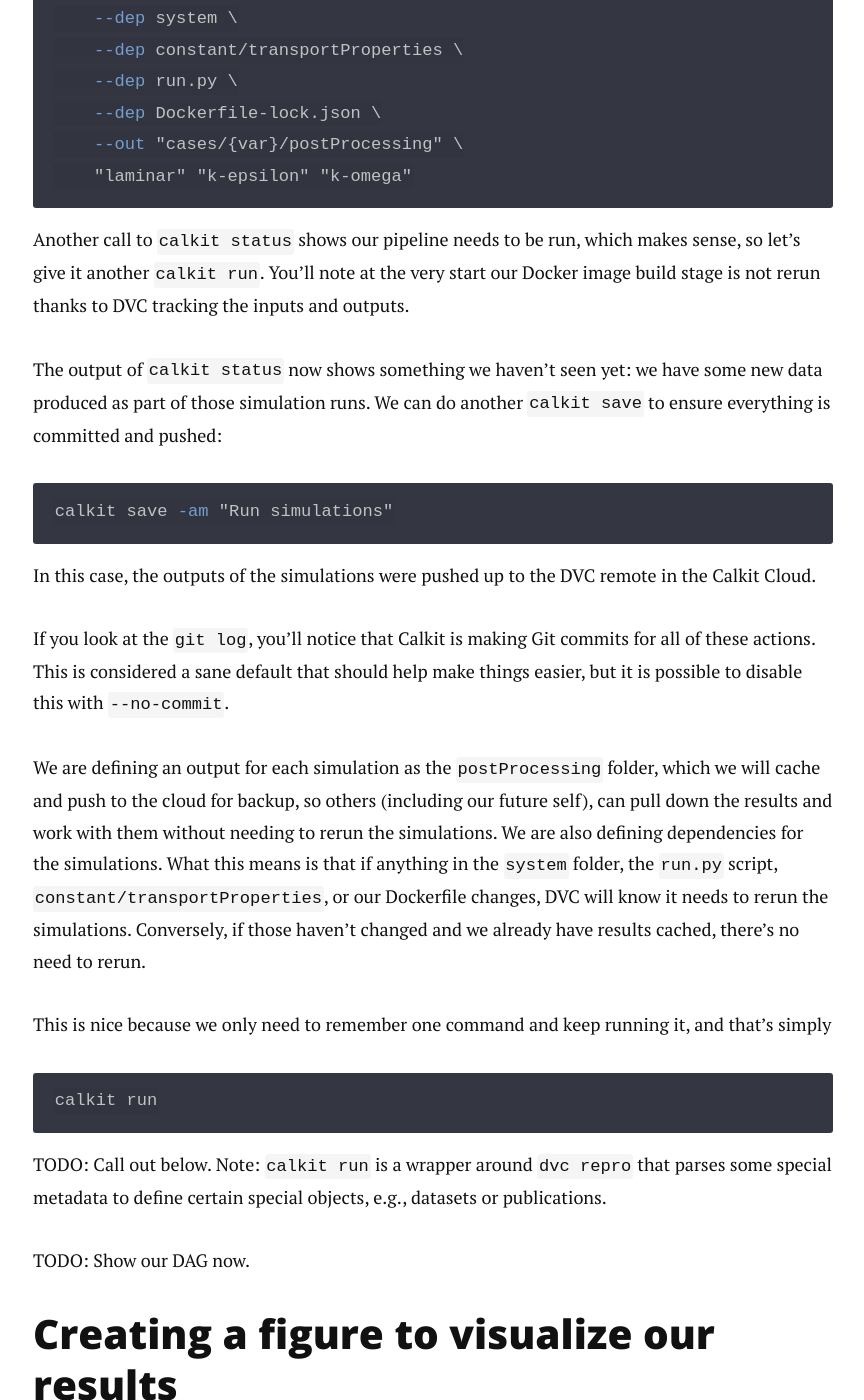
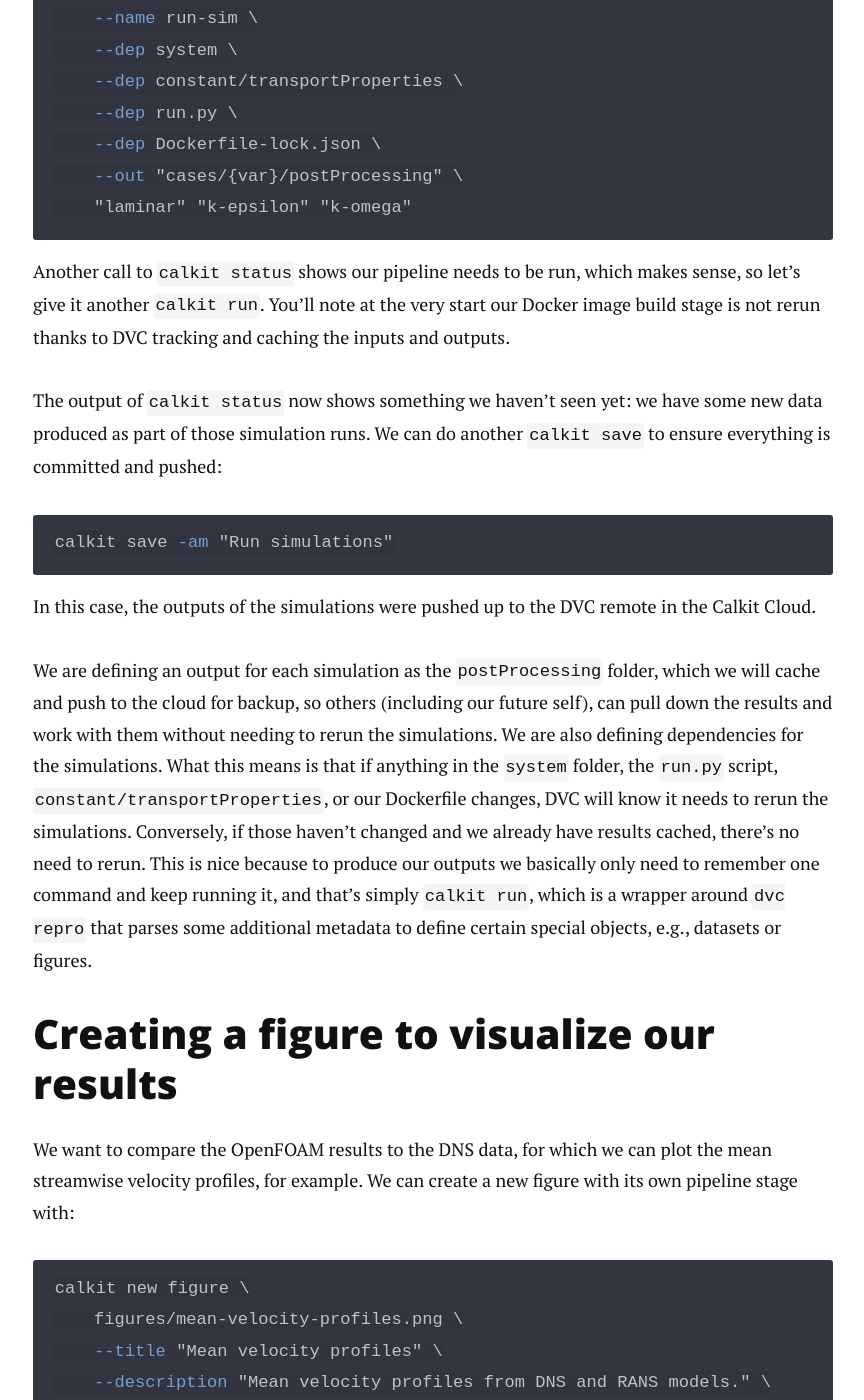
Before and after one commit to petebachant/petebachant.github.io, a Jekyll site: the page built from index.html, in a window 1280 px wide and 1400 px high, scrolled down 12244 px. Shown: the whole window, without its empty margins (207-1071 px from the left). Built offline with Jekyll 4.4.1, drawn with Linux system fonts in a browser that asks for light colours; nearby versions of some CDN libraries; formulas are drawn with MathJax 3; the list of posts is cut into pages by our own code; some of the changed text lies outside the part shown.

Commit message:
Update of-repro post

````diff
--- a/_posts/2024-10-23-reproducible-openfoam.markdown
+++ b/_posts/2024-10-23-reproducible-openfoam.markdown
@@ -145,9 +145,9 @@
 
 ## Creating a reproducible OpenFOAM environment with Docker
 
-If you've never heard of or worked with Docker,
+If you've never worked with Docker,
 it can sound a bit daunting,
-but Calkit has some tooling to make it a little simpler.
+but Calkit has some tooling to make it a bit easier.
 Basically, Docker is going to let us create isolated reproducible
 environments in which to run software and will keep track of
 which environments belong to this project in the `calkit.yaml` file.
@@ -185,7 +185,9 @@
 ![Status after first Calkit run.](/images/repro-openfoam/status-after-run-docker-build.png)
 
 We'll need to add that `Dockerfile-lock.json` file to our repo and then
-commit and push. We can do this with the `calkit save` command:
+commit and push to the cloud so it is backed up and accessible to our
+collaborators.
+We can do this with the `calkit save` command:
 
 ```sh
 calkit save dvc.lock Dockerfile-lock.json -m "Run pipeline to build Docker image"
@@ -205,8 +207,8 @@
 calkit runenv -- blockMesh -help
 ```
 
-This is great. We didn't need to install OpenFOAM, and neither will our
-collaborators.
+Now we're good to go.
+We didn't need to install OpenFOAM, and neither will our collaborators.
 We're now ready to start setting up the cases.
 
 ## Adding the simulation runs to the pipeline
@@ -231,8 +233,8 @@
 
 To simulate the same case for multiple turbulence models,
 we're going to create a "foreach" DVC stage to run our
-script over a sequence of argument values.
-If we set this up properly, DVC will be smart enough to cache the results
+script over a sequence of values.
+When setup properly, DVC will be smart enough to cache the results
 and not rerun simulations when they don't need to be rerun.
 We can create this stage with:
 
@@ -251,7 +253,7 @@
 Another call to `calkit status` shows our pipeline needs to be run,
 which makes sense, so let's give it another `calkit run`.
 You'll note at the very start our Docker image build stage is not rerun
-thanks to DVC tracking the inputs and outputs.
+thanks to DVC tracking and caching the inputs and outputs.
 
 The output of `calkit status` now shows something we haven't seen yet:
 we have some new data produced as part of those simulation runs.
@@ -265,11 +267,6 @@
 In this case, the outputs of the simulations were pushed up to the DVC remote
 in the Calkit Cloud.
 
-If you look at the `git log`, you'll notice that Calkit is making Git
-commits for all of these actions.
-This is considered a sane default that should help make things easier,
-but it is possible to disable this with `--no-commit`.
-
 We are defining an output for each simulation as the `postProcessing` folder,
 which we will cache and push to the cloud for backup,
 so others (including our future self),
@@ -281,24 +278,16 @@
 DVC will know it needs to rerun the simulations.
 Conversely, if those haven't changed and we already have results cached,
 there's no need to rerun.
-
-This is nice because we only need to remember one command and keep running it,
-and that's simply
-
-```sh
-calkit run
-```
-
-TODO: Call out below.
-Note: `calkit run` is a wrapper around `dvc repro` that parses some special
-metadata to define certain special objects, e.g., datasets or publications.
-
-TODO: Show our DAG now.
+This is nice because to produce our outputs we basically
+only need to remember one command and keep running it,
+and that's simply `calkit run`,
+which is a wrapper around `dvc repro` that parses some additional
+metadata to define certain special objects, e.g., datasets or figures.
 
 ## Creating a figure to visualize our results
 
 We want to compare the OpenFOAM results to the DNS data,
-for which we can plot the mean velocity profiles, for example.
+for which we can plot the mean streamwise velocity profiles, for example.
 We can create a new figure with its own pipeline stage with:
 
 ```sh
@@ -318,9 +307,8 @@
 saving us the trouble of typing out all
 of our turbulence model names.
 
-Another call to `calkit status` shows we need to run the pipeline again.
-
-Now another call to `calkit run` and
+Another call to `calkit status` shows we need to run the pipeline again,
+and another call to `calkit run` then
 `calkit save -m "Run pipeline to create figure"`
 will create this figure and push it to the repo.
 This figure is now viewable as its own object up on the website.
@@ -329,23 +317,21 @@
 
 ## Solving the problem
 
-Now let's show the value of having our project in a reproducible state,
-addressing the problem we laid out in the introduction.
+Now let's show the value of making our project reproducible,
+addressing the problem we laid out in the introduction, assuming Reviewer 2's
+request was something like
+
+>The legend labels should be updated to use mathematical symbols.
+
 We're going to pretend we were forced to start from scratch,
-so we'll clone a fresh copy of the repo
-and attempt to simply change one of the axis labels slightly.
+so let's delete the local copy of our project repo
+and clone it again using same `calkit clone` command we ran above.
 
-So we move back up a directory, delete the repo and clone it again with:
+![Recloning the repo.](/images/repro-openfoam/reclone.png)
 
-```sh
-cd .. \
-&& rm -rf rans-boundary-layer-validation \
-&& calkit clone https://github.com/{your user name}/rans-boundary-layer-validation.git
-```
-
-Moving in there,
+After moving into the freshly cloned repo,
 you'll notice our imported dataset,
-the `postProcessing` directories,
+the `cases/*/postProcessing` directories,
 and our figure PNG file were all downloaded,
 which would not have happened with a simple `git clone`,
 since those files are kept out of Git.
````
Also changed, not shown: other parts of _posts/2024-10-23-reproducible-openfoam.markdown (+4 -3 lines), images/repro-openfoam/reclone.png (added).
